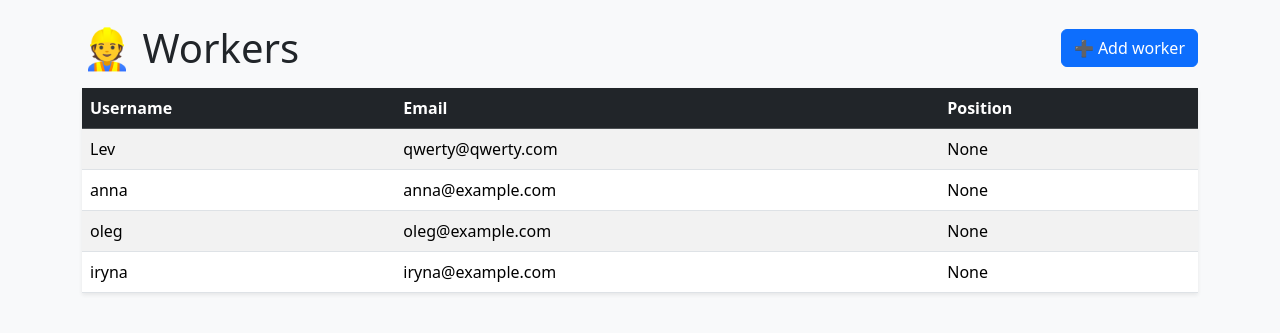
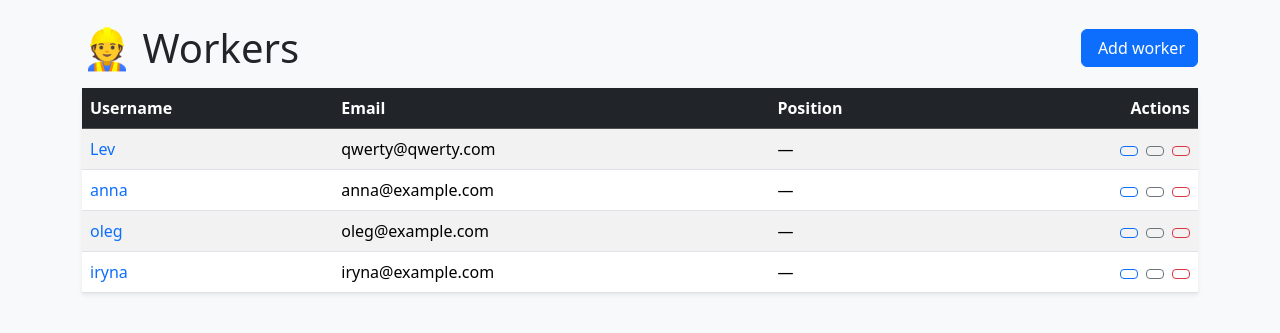
Before and after one commit to DrGregoryHouse4676/task-manager, a Django app: page /workers/ in a window 1280 px wide. Shown: the part 56-389 px from the top of the page. Run offline with Django 5.2, Linux system fonts and the light colour scheme; a user stored in the database is signed in; data comes from the database, SQL or seed files in the repository.

Commit message:
edit worker_list

```diff
--- a/templates/task_manager/worker_list.html
+++ b/templates/task_manager/worker_list.html
@@ -4,25 +4,49 @@
 {% block content %}
 <div class="d-flex align-items-center justify-content-between mb-3">
   <h1 class="mb-0">👷 Workers</h1>
-  <a href="{% url 'task_manager:worker-create' %}" class="btn btn-primary"> ➕ Add worker </a>
+  <a href="{% url 'task_manager:worker-create' %}" class="btn btn-primary">
+    <i class="bi bi-person-plus me-1"></i> Add worker
+  </a>
 </div>
+
 <table class="table table-striped table-hover shadow-sm">
   <thead class="table-dark">
     <tr>
       <th>Username</th>
       <th>Email</th>
       <th>Position</th>
+      <th class="text-end">Actions</th>
     </tr>
   </thead>
   <tbody>
     {% for worker in object_list %}
-    <tr>
-      <td>{{ worker.username }}</td>
-      <td>{{ worker.email }}</td>
-      <td>{{ worker.position }}</td>
-    </tr>
+      <tr>
+        <td>
+          <a href="{% url 'task_manager:worker-detail' worker.pk %}" class="text-decoration-none">
+            {{ worker.username }}
+          </a>
+        </td>
+        <td>{{ worker.email|default:"—" }}</td>
+        <td>{{ worker.position|default:"—" }}</td>
+        <td class="text-end text-nowrap">
+          <a href="{% url 'task_manager:worker-detail' worker.pk %}"
+             class="btn btn-sm btn-outline-primary me-1" title="View">
+            <i class="bi bi-eye"></i>
+          </a>
+          <a href="{% url 'task_manager:worker-edit' worker.pk %}"
+             class="btn btn-sm btn-outline-secondary me-1" title="Edit">
+            <i class="bi bi-pencil"></i>
+          </a>
+          <a href="{% url 'task_manager:worker-delete' worker.pk %}"
+             class="btn btn-sm btn-outline-danger" title="Delete">
+            <i class="bi bi-trash"></i>
+          </a>
+        </td>
+      </tr>
     {% empty %}
-    <tr><td colspan="3">No workers yet</td></tr>
+      <tr>
+        <td colspan="4" class="text-center text-muted py-4">No workers yet</td>
+      </tr>
     {% endfor %}
   </tbody>
 </table>
```
Also changed, not shown: templates/task_manager/worker_confirm_delete.html (added, +23 -0 lines).
